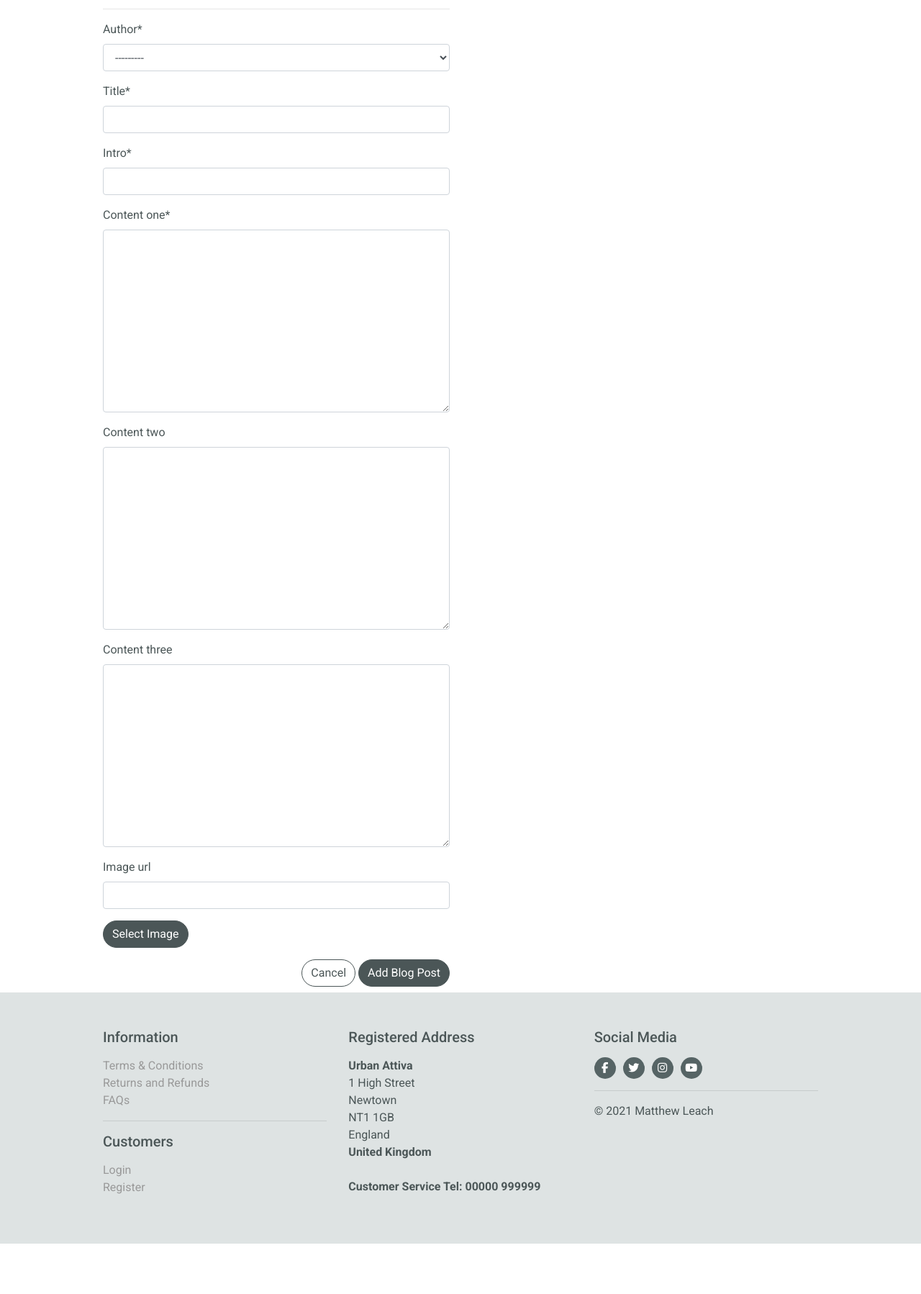
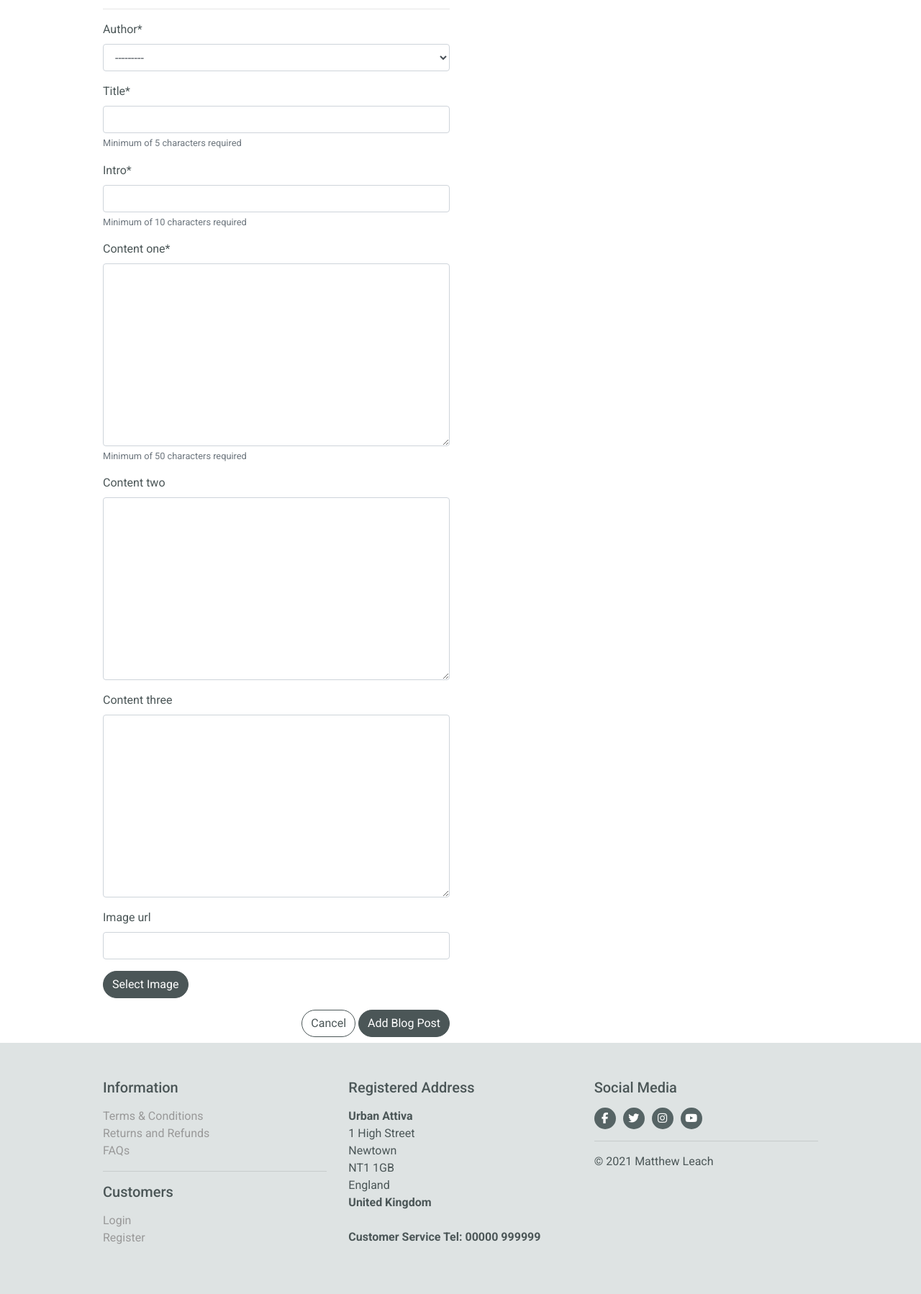
Before and after one commit to Matty-El/urban-attiva, a Django app: page /blog/add_blog_post/ in a window 1280 px wide. Shown: the part 298-2096 px from the top of the page at 72% size. Before the commit the page ends 2026 px from the top, so only its background shows below. Run offline with Django 3.2, Linux system fonts and the light colour scheme; the visitor is signed in with stand-in values (Sample User, id 1); data comes from the database, SQL or seed files in the repository; parts of the project's set-up code (start-up, migrations or seed data) failed here and were passed over; some libraries are stand-ins or nearby versions.

Commit message:
Add validation to blog model

```diff
--- a/blog/admin.py
+++ b/blog/admin.py
@@ -4,6 +4,7 @@ from .models import BlogPost, BlogComment
 
 class BlogPostAdmin(admin.ModelAdmin):
     """ Blog post admin """
+
     list_display = (
         'title',
         'author',
@@ -18,6 +19,7 @@ class BlogPostAdmin(admin.ModelAdmin):
 
 class BlogCommentAdmin(admin.ModelAdmin):
     """ Blog comment admin """
+
     list_display = (
         'blog_post',
         'author',
@@ -27,5 +29,6 @@ class BlogCommentAdmin(admin.ModelAdmin):
 
     ordering = ["-date"]
 
+
 admin.site.register(BlogPost, BlogPostAdmin)
 admin.site.register(BlogComment, BlogCommentAdmin)
--- a/blog/forms.py
+++ b/blog/forms.py
@@ -7,6 +7,7 @@ class BlogForm(forms.ModelForm):
     """ Form for creation of blog entry """
 
     class Meta:
+        """ blog form fields """
         model = BlogPost
         fields = (
             'author',
@@ -29,41 +30,31 @@ class BlogForm(forms.ModelForm):
         title = self.cleaned_data.get('title')
         intro = self.cleaned_data.get('intro')
         content_one = self.cleaned_data.get('content_one')
-        content_two = self.cleaned_data.get('content_two')
-        content_three = self.cleaned_data.get('content_three')
 
-        # title must not have just empty characters and must be
+        # Blog title must not have just empty characters and must be
         # > 5 characters long
-        if title is None:
+        if not title:
             self._errors['title'] = self.error_class([
-                'Please enter valid text'])
+                'Please enter valid text - this field must not be blank'])
         elif len(title) < 5:
             self._errors['title'] = self.error_class([
-                'Minimum 5 characters required'])
+                'Minimum of 5 characters required'])
+        # Blog intro must not have just empty characters and must be
+        # > 5 characters long
+        if not intro:
+            self._errors['intro'] = self.error_class([
+                'Please enter valid text - this field must not be blank'])
+        elif len(intro) < 10:
+            self._errors['intro'] = self.error_class([
+                'Minimum of 10 characters required'])
         # title must not have just empty characters and must be
         # > 50 characters long
-        if intro is None:
-            self._errors['intro'] = self.error_class([
-                'Please enter valid text'])
-        elif len(intro) < 5:
-            self._errors['intro'] = self.error_class([
-                'Minimum 5 characters required'])
-        # title must not have just empty characters and must be
-        # > 50 characters long
-        if content_one is None:
+        if not content_one:
             self._errors['content_one'] = self.error_class([
-                'Please enter valid text'])
+                'Please enter valid text - this field must not be blank'])
         elif len(content_one) < 50:
-            self._errors['content One'] = self.error_class([
-                'Minimum 50 characters required'])
-
-        if content_two is None:
-            self._errors['content_two'] = self.error_class([
-                'Please enter valid text'])
-
-        if content_three is None:
-            self._errors['content_three'] = self.error_class([
-                'Please enter valid text'])
+            self._errors['content_one'] = self.error_class([
+                'Minimum of 50 characters required'])
 
         # return errors in form
         return self.cleaned_data
@@ -73,13 +64,13 @@ class BlogForm(forms.ModelForm):
 
     def __init__(self, *args, **kwargs):
         super().__init__(*args, **kwargs)
-        for field_name, field in self.fields.items():
-            field.widget.attrs['class'] = 'border-full'
 
 
 class CommentForm(forms.ModelForm):
     """ Comment form for blog comments """
     class Meta:
+        """ Blog comment form fields """
+
         model = BlogComment
         fields = (
             'comment_title',
--- a/blog/models.py
+++ b/blog/models.py
@@ -1,15 +1,42 @@
 from django.db import models
 from django.contrib.auth.models import User
+from django.core.validators import RegexValidator
+
 
 class BlogPost(models.Model):
     """ Blog post model """
 
     author = models.ForeignKey(User, on_delete=models.CASCADE)
-    title = models.CharField(max_length=254, null=True, blank=False)
-    intro = models.CharField(max_length=254, null=True, blank=False)
-    content_one = models.TextField(max_length=2000, null=True, blank=False)
-    content_two = models.TextField(max_length=2000, null=True, blank=True)
-    content_three = models.TextField(max_length=2000, null=True, blank=True)
+    title = models.CharField(max_length=254, null=True, blank=False,
+                             help_text='Minimum of 5 characters required',
+                             validators=[RegexValidator(
+                                regex=r'^[a-zA-Z0-9,!?\.\(\)@"# -]+$',
+                                message='Please only use text and numbers \
+                                and the following characters .,!?()@"#-')])
+    intro = models.CharField(max_length=254, null=True, blank=False,
+                             help_text='Minimum of 10 characters required',
+                             validators=[RegexValidator(
+                                regex=r'^[a-zA-Z0-9,!?\.\(\)@"# -]+$',
+                                message='Please only use text and numbers \
+                                and the following characters .,!?()@"#-')])
+    content_one = models.TextField(max_length=2000, null=True, blank=False,
+                                   help_text='Minimum of 50 characters \
+                                   required',
+                                   validators=[RegexValidator(
+                                    regex=r'^[a-zA-Z0-9,!?\.\(\)@"# -]+$',
+                                    message='Please only use text and numbers \
+                                    and the following characters .,!?()@"#-')])
+    content_two = models.TextField(max_length=2000, null=True, blank=True,
+                                   validators=[RegexValidator(
+                                    regex=r'^[a-zA-Z0-9,!?\.\(\)@"# -]+$',
+                                    message='Please only use text and numbers \
+                                    and the following characters .,!?()@"#-')])
+    content_three = models.TextField(max_length=2000, null=True, blank=True,
+                                     validators=[RegexValidator(
+                                        regex=r'^[a-zA-Z0-9,!?\.\(\)@"# -]+$',
+                                        message='Please only use text and numbers \
+                                        and the following characters \
+                                        .,!?()@"#-')])
     image_url = models.URLField(max_length=1024, null=True, blank=True)
     image = models.ImageField(null=True, blank=True)
     date = models.DateTimeField(auto_now_add=True)
@@ -18,6 +45,8 @@ class BlogPost(models.Model):
         return self.title
 
     class Meta:
+        """ Blog post ordering """
+
         ordering = ['-date']
 
 
--- a/blog/templates/blog/blog_detail.html
+++ b/blog/templates/blog/blog_detail.html
@@ -13,7 +13,7 @@
 {% block content %}
 <div class="std-background"></div>
 <div class="container page-content blog-detail">
-    <div class="row">s
+    <div class="row">
         <div class="col-8 offset-2">
             <article>
                 <header class="mb-4">
--- a/static/css/base.css
+++ b/static/css/base.css
@@ -577,11 +577,11 @@ a.category-badge>span.badge:hover {
   height: 42px;
   width: 42px;
   position: fixed;
-  color: #FF834F;
+  color: #FF834F !important;
   font-size: 42px;
   bottom: 20px;
   right: 10px;
-  z-index: 9999999999;
+  z-index: 9999999;
   display: none;
 }
 
--- a/templates/base.html
+++ b/templates/base.html
@@ -14,8 +14,7 @@
     {% endblock %}
 
     {% block corecss %}
-    <link rel="stylesheet" href="https://stackpath.bootstrapcdn.com/bootstrap/4.4.1/css/bootstrap.min.css"
-        integrity="sha384-Vkoo8x4CGsO3+Hhxv8T/Q5PaXtkKtu6ug5TOeNV6gBiFeWPGFN9MuhOf23Q9Ifjh" crossorigin="anonymous">
+    <link rel="stylesheet" href="https://cdn.jsdelivr.net/npm/bootstrap@4.6.0/dist/css/bootstrap.min.css" integrity="sha384-B0vP5xmATw1+K9KRQjQERJvTumQW0nPEzvF6L/Z6nronJ3oUOFUFpCjEUQouq2+l" crossorigin="anonymous">
     <link rel="preconnect" href="https://fonts.googleapis.com">
     <link rel="preconnect" href="https://fonts.gstatic.com" crossorigin>
     <link
@@ -28,7 +27,7 @@
     {% endblock %}
 
     {% block corejs %}
-    <script src="https://kit.fontawesome.com/4863a75fd6.js" crossorigin="anonymous"></script>
+    <script src="https://kit.fontawesome.com/de32c4e8d7.js" crossorigin="anonymous"></script>
     <script src="https://code.jquery.com/jquery-3.6.0.min.js"
         integrity="sha256-/xUj+3OJU5yExlq6GSYGSHk7tPXikynS7ogEvDej/m4=" crossorigin="anonymous"></script>
     <script src="https://cdn.jsdelivr.net/npm/popper.js@1.16.0/dist/umd/popper.min.js"
@@ -304,9 +303,9 @@
             </div>
         </div>
     </footer>
-    <div class="to-top-btn">
-        <a class="to-top-link d-flex">
-            <i class="fas fa-arrow-circle-up mx-auto my-auto"></i>
+    <div>
+        <a class="to-top-link">
+            <i class="fas fa-arrow-alt-circle-up to-top-btn"></i>
         </a>
     </div>
 
```
Also changed, not shown: products/models.py (+7 -0 lines), products/templates/products/add_product.html (+5 -5 lines), products/views.py (+6 -6 lines), blog/migrations/0007_alter_blogpost_title.py (added), blog/migrations/0008_alter_blogpost_title.py (added), blog/migrations/0009_auto_20211108_1729.py (added).
